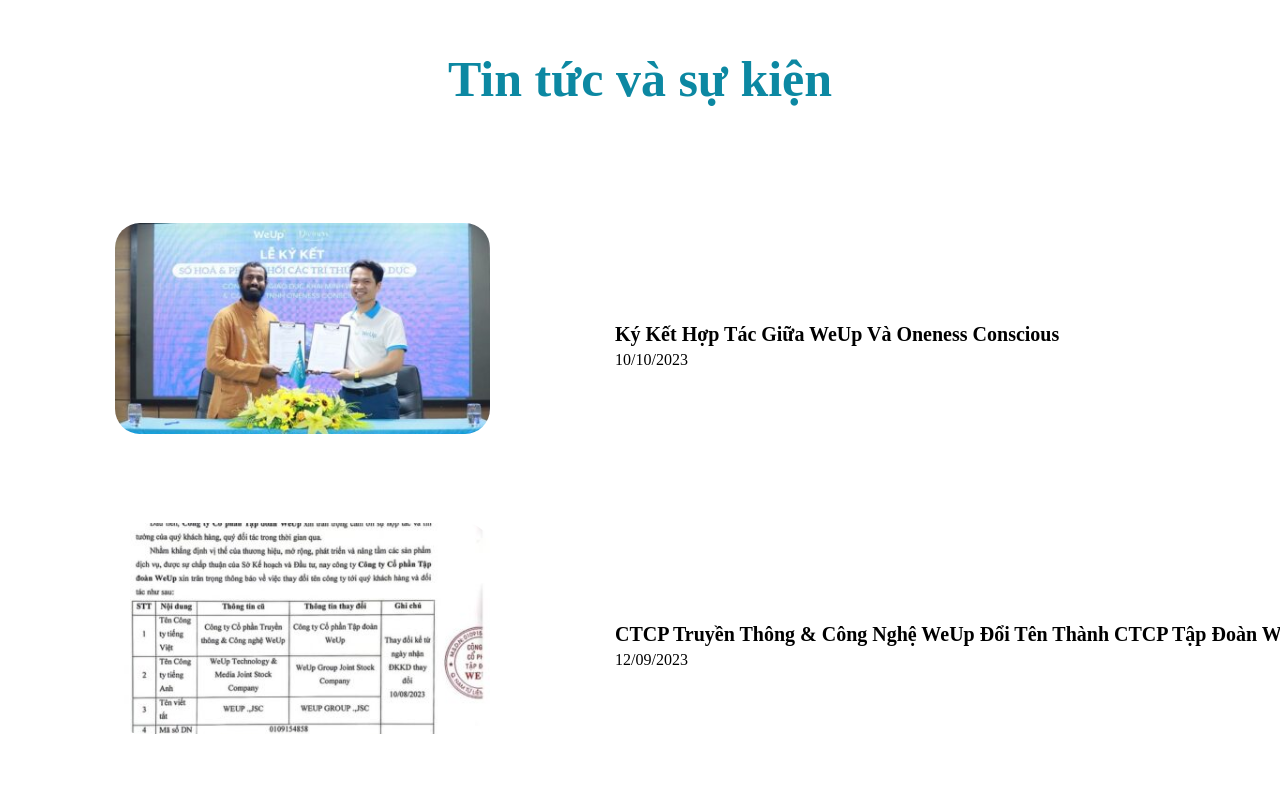
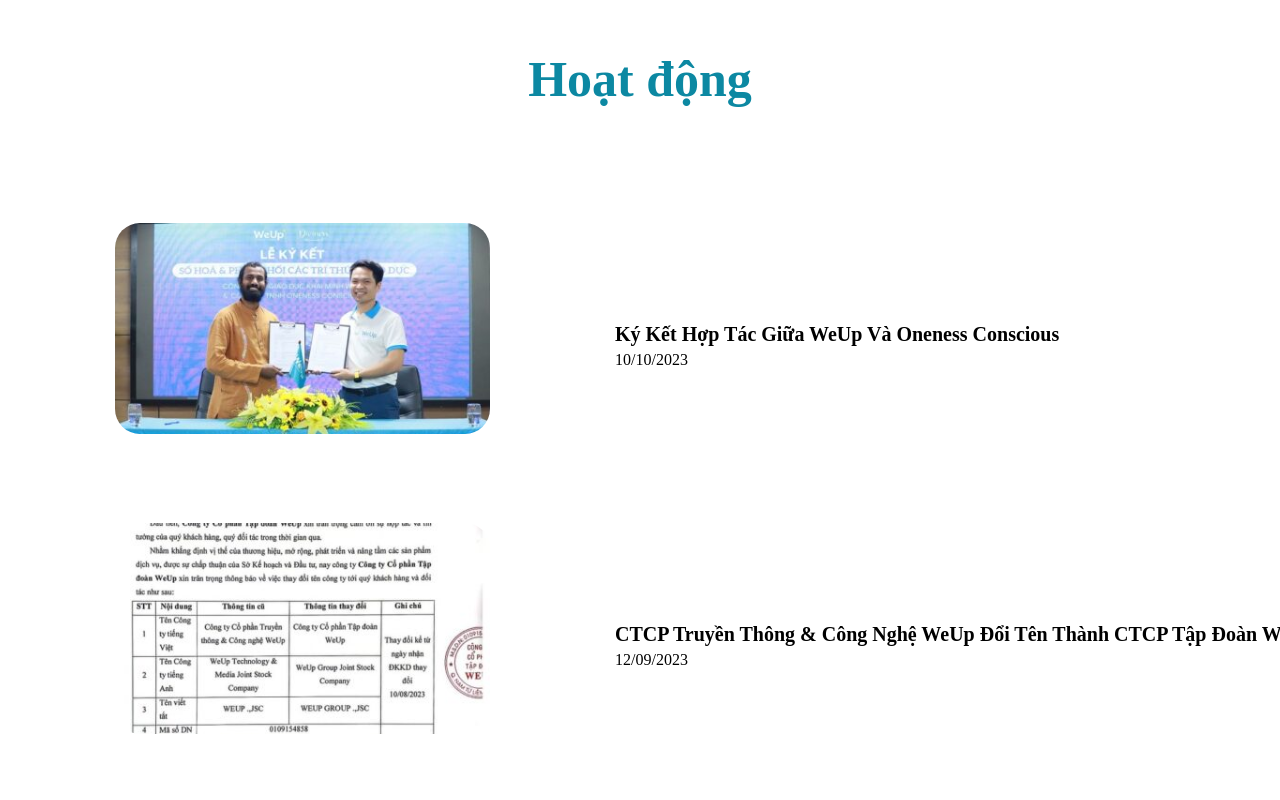
Before and after one commit to anhnt12/long-website, a plain HTML site: page index.html in a window 1280 px wide. Shown: the top 800 px of the page. Drawn offline with Linux system fonts and the light colour scheme.

Commit message:
demo conflict

```diff
--- a/index.html
+++ b/index.html
@@ -6,7 +6,7 @@
     <link rel="stylesheet" href="./assets/css/document.css">
 </head>
 <body>
-    <h2>Tin tức và sự kiện</h2>
+    <h2>Hoạt động</h2>
     <div class="block block--first">
         <div class="block__image">
             <a class="image" href=""><img src="./assets/img/anh-1.jpg" alt=""></a>
```
